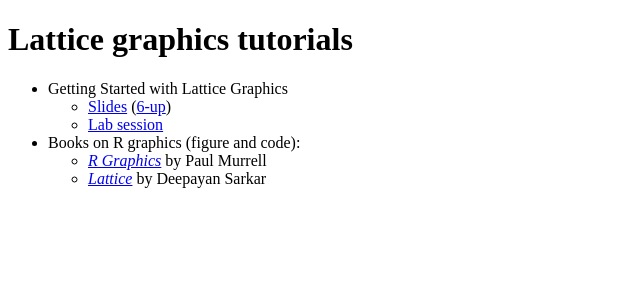
After one commit to rforge/lattice, a PHP site: page /Vignettes/index.html in a window 1280 px wide. The commit adds this page. Shown: the top 300 px of the page, without its empty margins (0-640 px from the left). Run offline with PHP 8.4, Linux system fonts and the light colour scheme.

Commit message:
initial checkin of tutorials section (in progress)
git-svn-id: svn://svn.r-forge.r-project.org/svnroot/lattice@570 3a60a7e4-63ee-4330-9c61-e6b197b972ce

```diff
--- /dev/null
+++ b/www/Vignettes/index.html
@@ -0,0 +1,26 @@
+<!DOCTYPE HTML PUBLIC "-//W3C//DTD HTML 4.01 Transitional//EN" "http://www.w3.org/TR/html4/loose.dtd">
+<html>
+<head>
+<meta http-equiv="Content-Type" content="text/html; charset=utf-8">
+<title>Lattice Tutorial Links</title>
+</head>
+
+<body>
+<h1>Lattice graphics tutorials</h1>
+
+<ul>
+  <li>Getting Started with Lattice Graphics
+  <ul>
+    <li><a href="lattice-intro-slides.pdf" >Slides</a> (<a href="latticeIntro-handout-6.pdf" >6-up</a>)</li>
+    <li><a href="lattice-intro.pdf" >Lab session</a></li>
+  </ul>
+  </li>
+  <li>Books on R graphics (figure and code):
+  <ul>
+    <li><em><a href="http://www.stat.auckland.ac.nz/~paul/RGraphics/rgraphics.html" >R Graphics</a></em> by Paul Murrell</li>
+    <li><em><a href="http://lmdvr.r-forge.r-project.org/" >Lattice</a></em> by Deepayan Sarkar</li>
+  </ul>
+</ul>
+
+
+</body> </html>
--- a/www/index.php
+++ b/www/index.php
@@ -45,7 +45,9 @@ echo $contents; } ?>
 
 <p> No content added. </p>
 
-<p> The <strong>project summary page</strong> you can find <a href="http://<?php echo $domain; ?>/projects/<?php echo $group_name; ?>/"><strong>here</strong></a>. </p>
+<p> You can find the <strong>project summary page</strong> <a
+href="http://<?php echo $domain; ?>/projects/<?php echo $group_name;
+?>/"><strong>here</strong></a>. </p>
 
 </body>
 </html>
```
Also changed, not shown: 15 other files.
